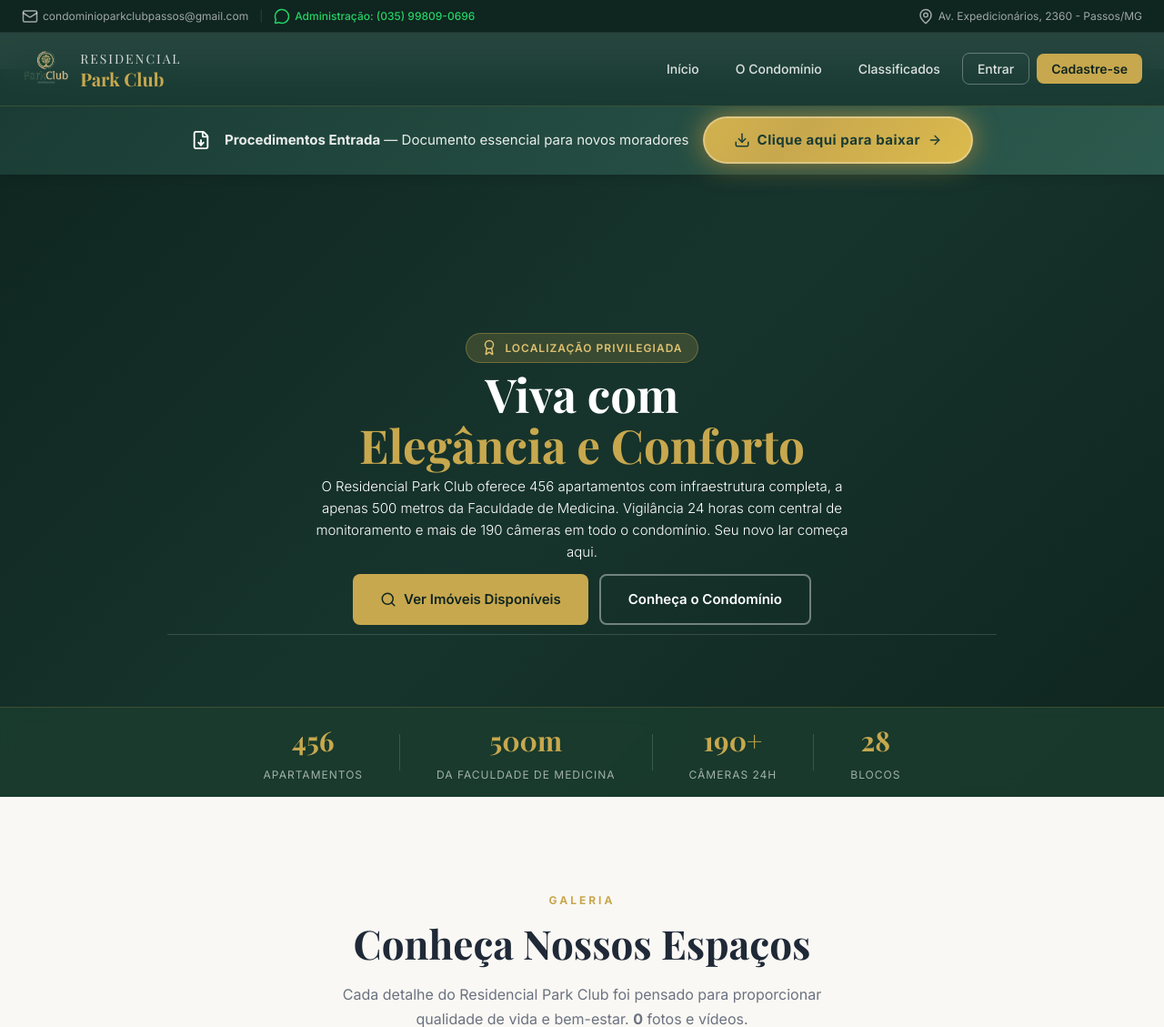
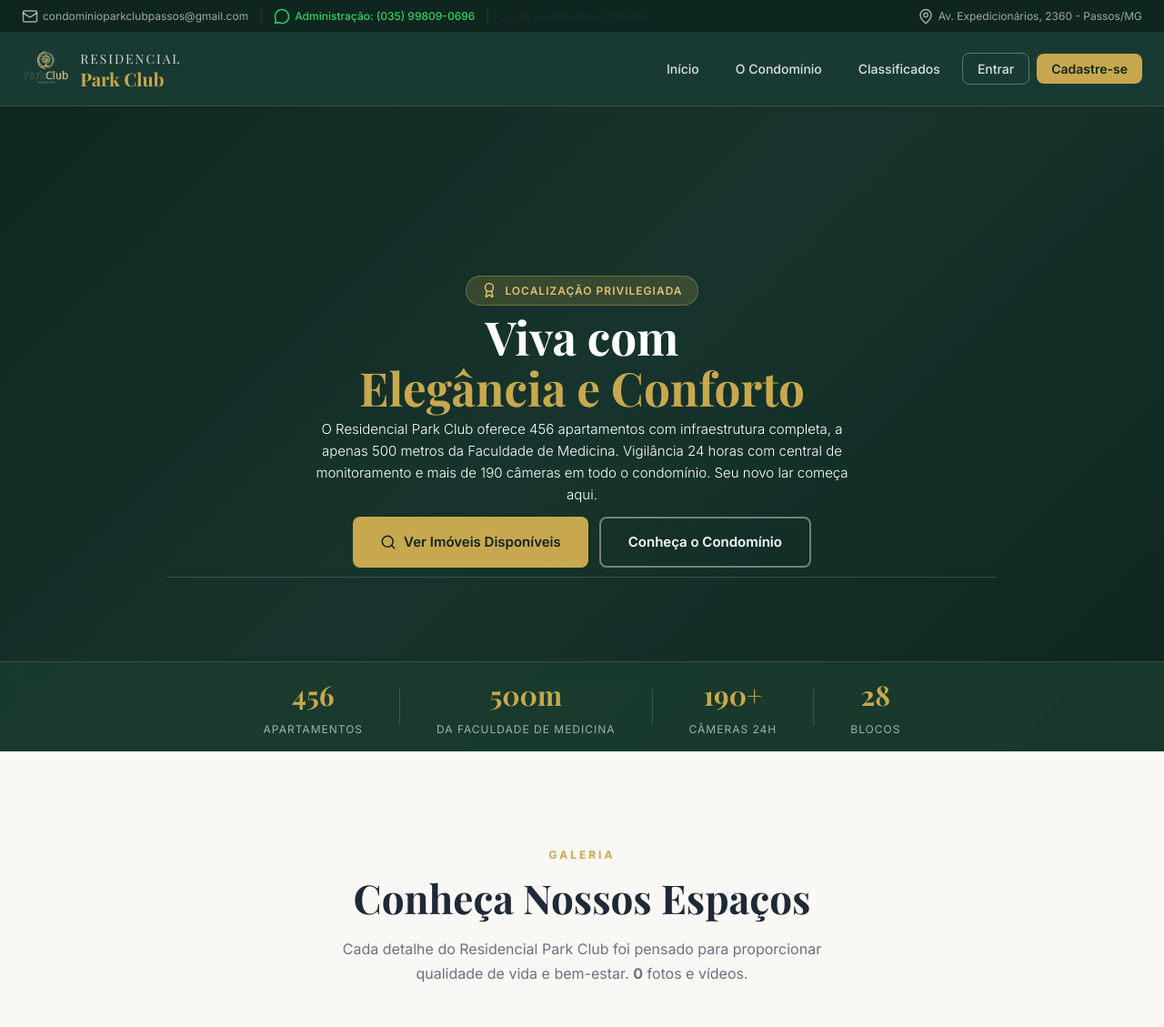
Before and after one commit to lumezencio/residencialparkclub, a Django app: page / in a window 1280 px wide. Shown: the top 1129 px of the page at 91% size. Run offline with Django 5.2, Linux system fonts and the light colour scheme; data that the repository does not hold is empty.

Commit message:
Tudo na topbar, remover banner, fix duplicacao, restaurar avisos
- Procedimentos Entrada movido para topbar (link dourado piscante)
- Banner separado removido
- JS duplica ticker apenas 1x (sem excesso)
- Hero margin ajustado sem banner
- 3 avisos restaurados no servidor

Co-Authored-By: Claude Opus 4.6 (1M context) <noreply@anthropic.com>

```diff
--- a/static/css/style.css
+++ b/static/css/style.css
@@ -317,8 +317,8 @@ a.topbar-item:hover {
     justify-content: center;
     overflow: hidden;
     background: var(--primary-dark);
-    margin-top: -116px;
-    padding-top: 116px;
+    margin-top: -90px;
+    padding-top: 90px;
 }
 
 .hero-stats-bar {
@@ -2754,6 +2754,21 @@ select.form-input {
     color: #128C7E !important;
 }
 
+.topbar-download {
+    color: var(--gold) !important;
+    font-weight: 700;
+    animation: pulse-text 2s infinite;
+}
+
+.topbar-download:hover {
+    color: #fff !important;
+}
+
+@keyframes pulse-text {
+    0%, 100% { opacity: 1; }
+    50% { opacity: 0.6; }
+}
+
 /* ============================================
    DOWNLOAD BANNER
    ============================================ */
--- a/static/js/main.js
+++ b/static/js/main.js
@@ -13,18 +13,12 @@ document.addEventListener('DOMContentLoaded', () => {
     initTickerDuplicate();
 });
 
-// Duplicar itens dos tickers para scroll infinito
+// Duplicar itens dos tickers para scroll infinito (apenas 1 cópia)
 function initTickerDuplicate() {
     document.querySelectorAll('.hero-ticker-track').forEach(track => {
-        const items = track.innerHTML;
-        if (track.children.length > 0 && track.children.length < 8) {
-            // Duplicar até ter pelo menos 8 itens para scroll suave
-            let copies = Math.ceil(8 / track.children.length);
-            for (let i = 0; i < copies; i++) {
-                track.innerHTML += items;
-            }
-        } else if (track.children.length > 0) {
-            track.innerHTML += items;
+        if (track.children.length > 0) {
+            const items = track.innerHTML;
+            track.innerHTML = items + items;
         }
     });
 }
--- a/templates/base.html
+++ b/templates/base.html
@@ -36,6 +36,11 @@
                 <a href="https://wa.me/5535998090696" target="_blank" class="topbar-item topbar-whatsapp">
                     <i data-lucide="message-circle" class="icon-sm"></i>
                     Administração: (035) 99809-0696
+                </a>
+                <span class="topbar-divider">|</span>
+                <a href="https://drive.google.com/file/d/16b46OPcQ2248PMdP2ZxUqc8VqmN7cTfZ/view?usp=drive_link" target="_blank" rel="noopener" class="topbar-item topbar-download">
+                    <i data-lucide="download" class="icon-sm"></i>
+                    Procedimentos Entrada
                 </a>
             </div>
             <div class="topbar-right">
--- a/templates/core/home.html
+++ b/templates/core/home.html
@@ -5,19 +5,6 @@
 {% block title %}Residencial Park Club - Seu Novo Lar{% endblock %}
 
 {% block content %}
-<!-- Banner de Destaque - Download -->
-<div class="download-banner" style="position:relative;z-index:100;">
-    <div class="container" style="display:flex;align-items:center;justify-content:center;gap:15px;flex-wrap:wrap;">
-        <i data-lucide="file-down" style="width:22px;height:22px;color:var(--gold);"></i>
-        <span><strong>Procedimentos Entrada</strong> — Documento essencial para novos moradores</span>
-        <a href="https://drive.google.com/file/d/16b46OPcQ2248PMdP2ZxUqc8VqmN7cTfZ/view?usp=drive_link" target="_blank" rel="noopener" class="download-btn-pulse">
-            <i data-lucide="download" style="width:18px;height:18px;"></i>
-            Clique aqui para baixar
-            <i data-lucide="arrow-right" style="width:16px;height:16px;"></i>
-        </a>
-    </div>
-</div>
-
 <!-- Hero Section com Fotos E Vídeos -->
 <section class="hero">
     <div class="hero-slideshow" id="heroSlideshow">
```
